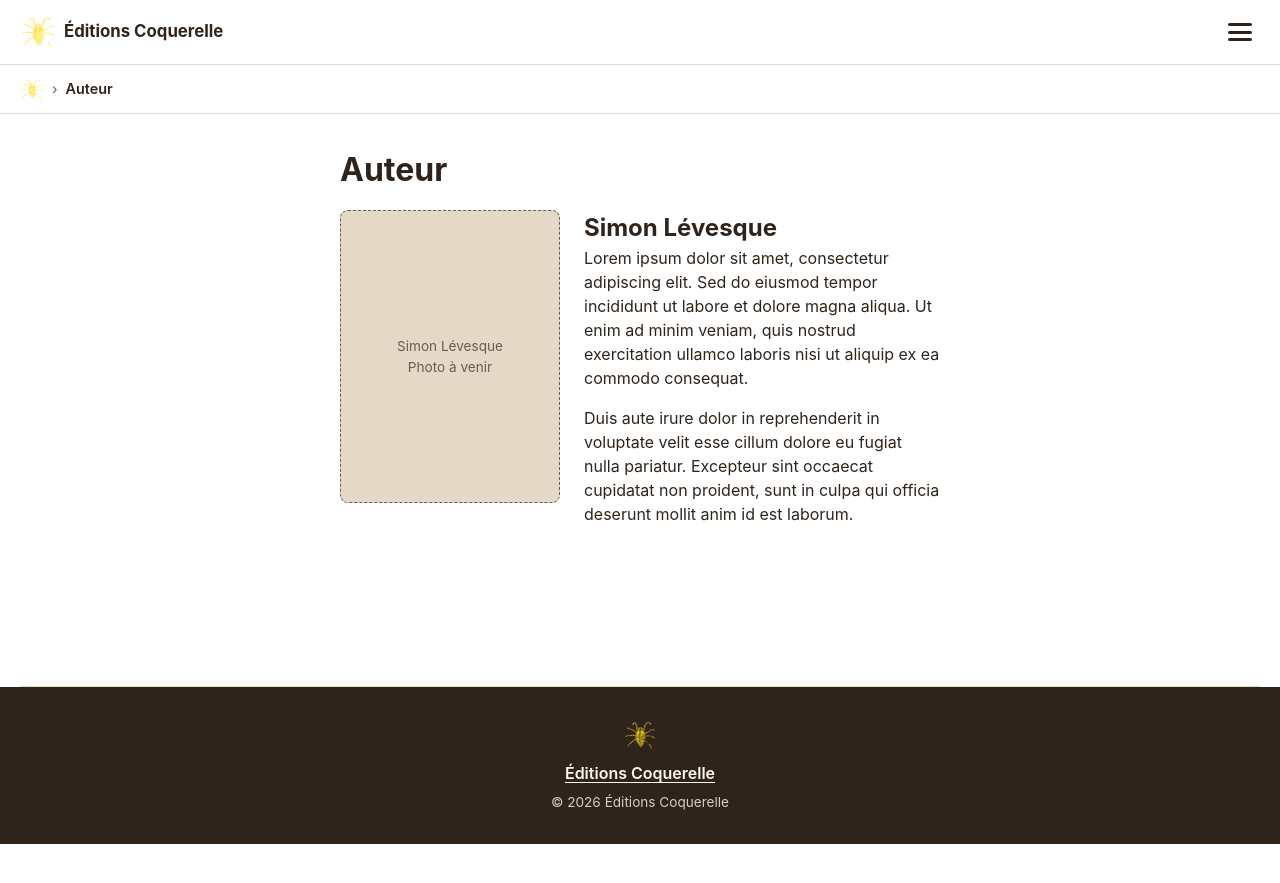
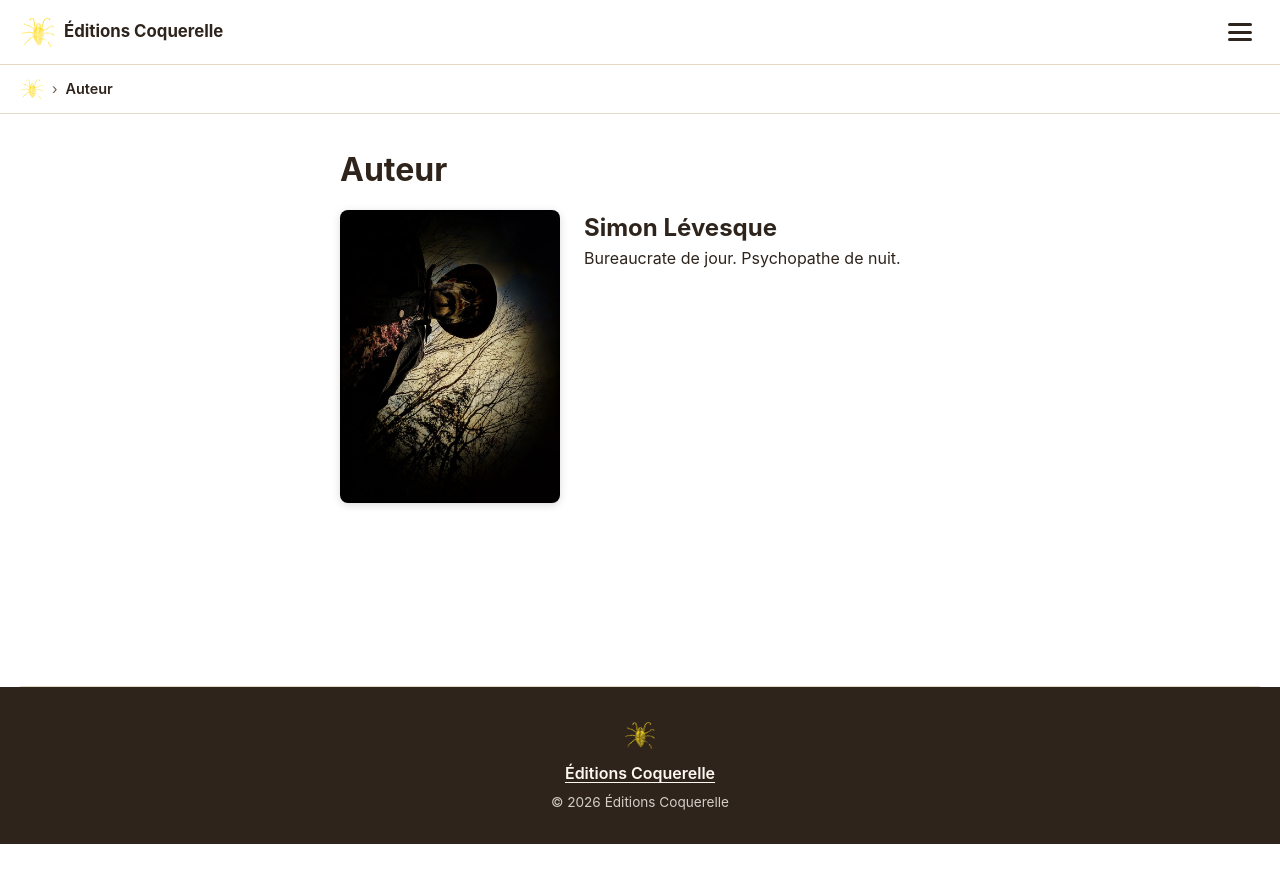
Before and after one commit to Tortoklevesque/EditionsCoquerelle, a Jekyll site: the page built from auteur.md, in a window 1280 px wide. Shown: the top 883 px of the page. Built offline with Jekyll 4.4.1, drawn with Linux system fonts in a browser that asks for light colours.

Commit message:
Ajoute la photo et le texte de la page Auteur
Photo réduite à 800 px (140 Ko) ; l'original, trop lourd, est ignoré par git. Texte fourni par Simon.

Assisted-by: Claude (Anthropic)

```diff
--- a/assets/css/style.css
+++ b/assets/css/style.css
@@ -218,21 +218,13 @@ main {
   clear: both;
 }
 
-.portrait-placeholder {
+.portrait-image {
   float: left;
   width: 220px;
-  aspect-ratio: 3 / 4;
+  height: auto;
   margin: 0 1.5rem 1rem 0;
-  background: var(--color-border);
-  border: 1px dashed var(--color-text-muted);
   border-radius: 0.5rem;
-  display: flex;
-  align-items: center;
-  justify-content: center;
-  text-align: center;
-  padding: 1rem;
-  color: var(--color-text-muted);
-  font-size: 0.85rem;
+  box-shadow: 0 2px 8px rgba(0, 0, 0, 0.15);
 }
 
 .cover-image {
@@ -245,7 +237,8 @@ main {
 }
 
 @media (max-width: 480px) {
-  .cover-image {
+  .cover-image,
+  .portrait-image {
     float: none;
     display: block;
     margin: 0 auto 1rem;
--- a/auteur.md
+++ b/auteur.md
@@ -8,14 +8,10 @@ permalink: /auteur/
 
 # Auteur
 
-<div class="portrait-placeholder" role="img" aria-label="Portrait de Simon Lévesque (image à venir)">
-  <span>Simon Lévesque<br>Photo à venir</span>
-</div>
+<img class="portrait-image" src="{{ '/images/simon-levesque-portrait.jpg' | relative_url }}" alt="Simon Lévesque, visage maquillé, chapeau et lunettes rondes, photographié couché sur fond d'arbres dénudés.">
 
 ## Simon Lévesque
 
-Lorem ipsum dolor sit amet, consectetur adipiscing elit. Sed do eiusmod tempor incididunt ut labore et dolore magna aliqua. Ut enim ad minim veniam, quis nostrud exercitation ullamco laboris nisi ut aliquip ex ea commodo consequat.
-
-Duis aute irure dolor in reprehenderit in voluptate velit esse cillum dolore eu fugiat nulla pariatur. Excepteur sint occaecat cupidatat non proident, sunt in culpa qui officia deserunt mollit anim id est laborum.
+Bureaucrate de jour. Psychopathe de nuit.
 
 </div>
```
Also changed, not shown: images/simon-levesque-portrait.jpg (added), 1 other file.
